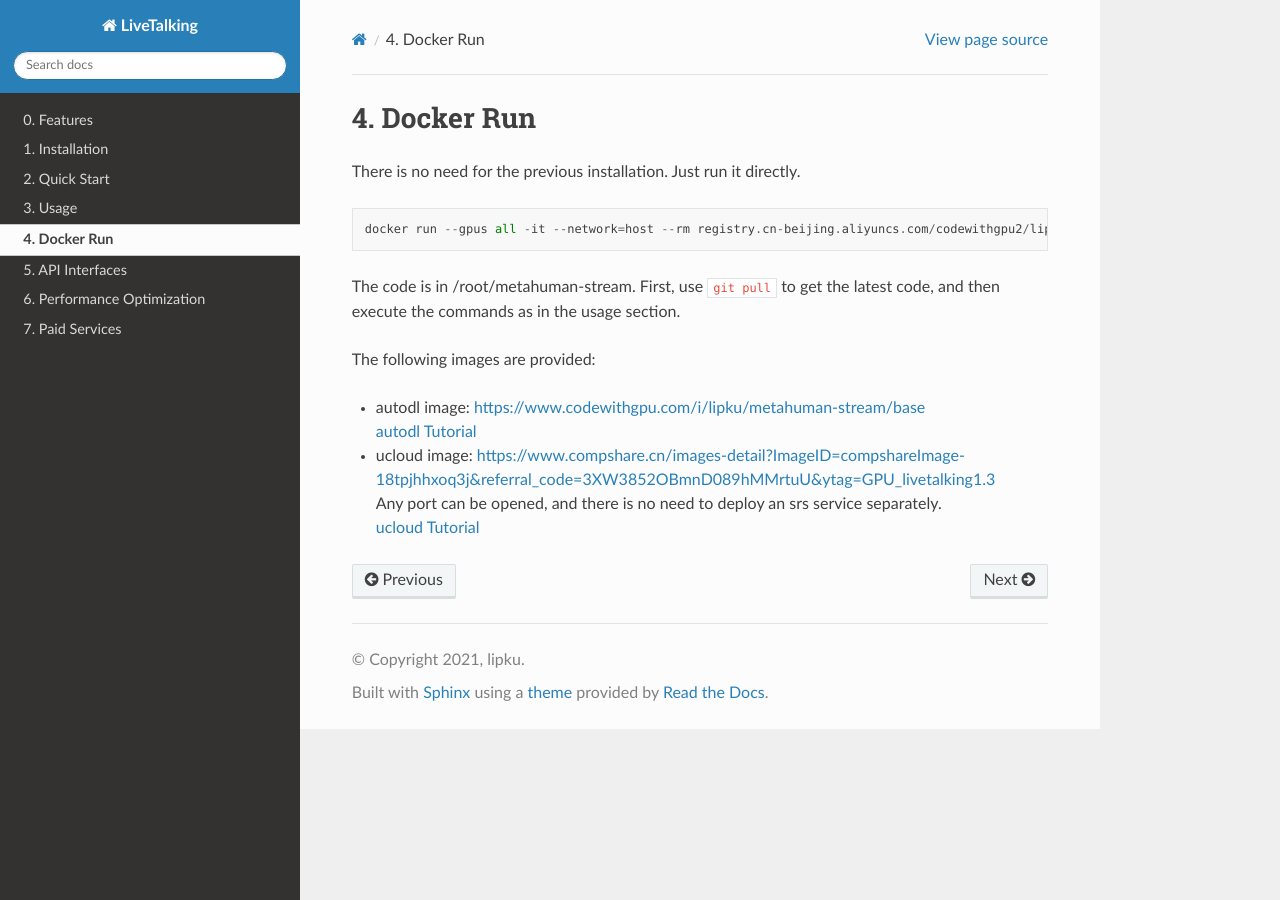
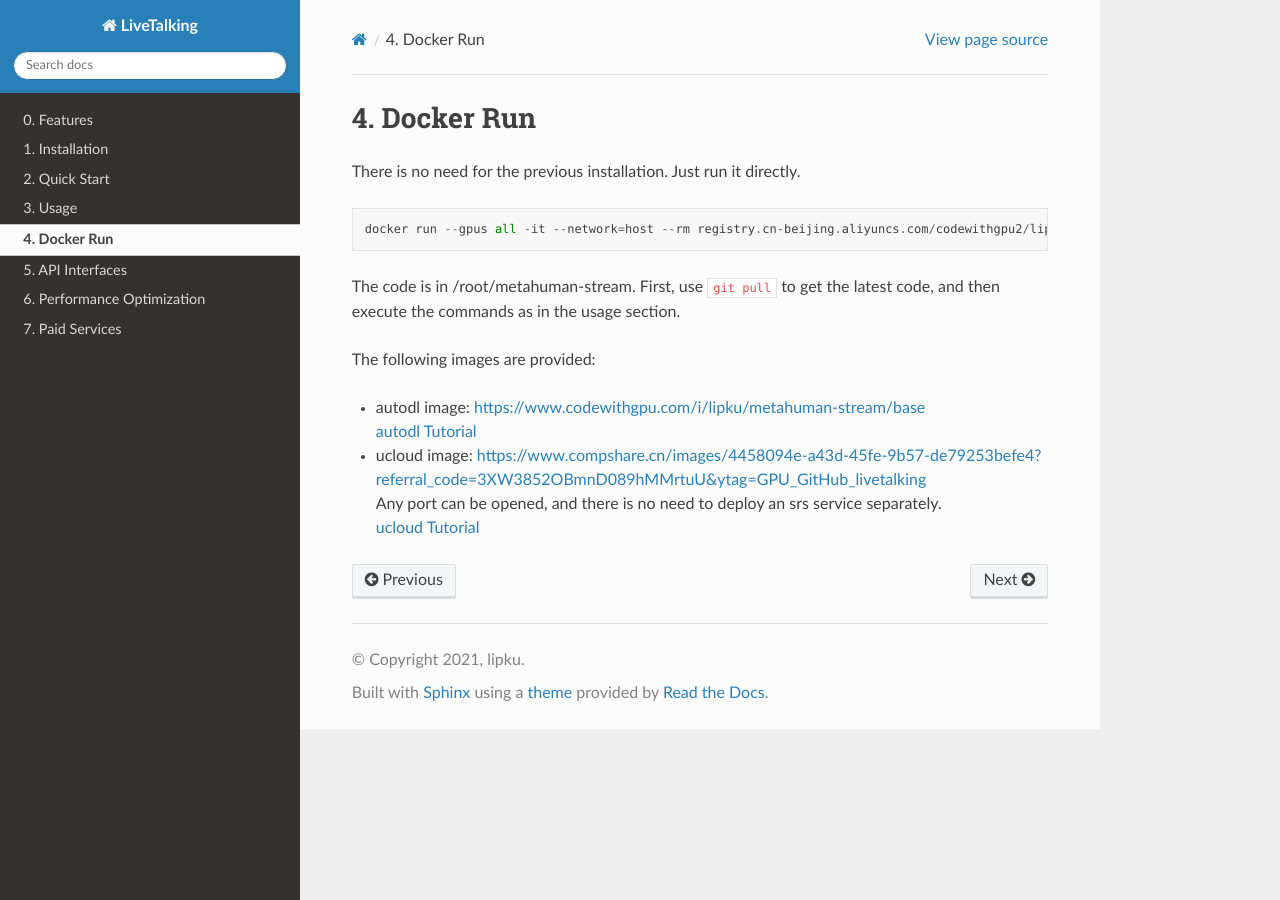
Before and after one commit to lipku/livetalking-doc, a Sphinx documentation site: the page built from docs/source/docker.md, in a window 1280 px wide. Built offline with Sphinx 7.4.7 and the Read the Docs theme 3.1.0, drawn with Linux system fonts in a browser that asks for light colours; some of the changed lines change nothing that is shown.

Commit message:
update docker

```diff
--- a/docs/source/docker.md
+++ b/docs/source/docker.md
@@ -8,6 +8,6 @@
 The following images are provided:
 - autodl image: <https://www.codewithgpu.com/i/lipku/metahuman-stream/base>
 [autodl Tutorial](autodl/README.md)
-- ucloud image: <https://www.compshare.cn/images-detail?ImageID=compshareImage-18tpjhhxoq3j&referral_code=3XW3852OBmnD089hMMrtuU&ytag=GPU_livetalking1.3>
+- ucloud image: <https://www.compshare.cn/images/4458094e-a43d-45fe-9b57-de79253befe4?referral_code=3XW3852OBmnD089hMMrtuU&ytag=GPU_GitHub_livetalking>
 Any port can be opened, and there is no need to deploy an srs service separately.
 [ucloud Tutorial](ucloud/ucloud.md)
```
